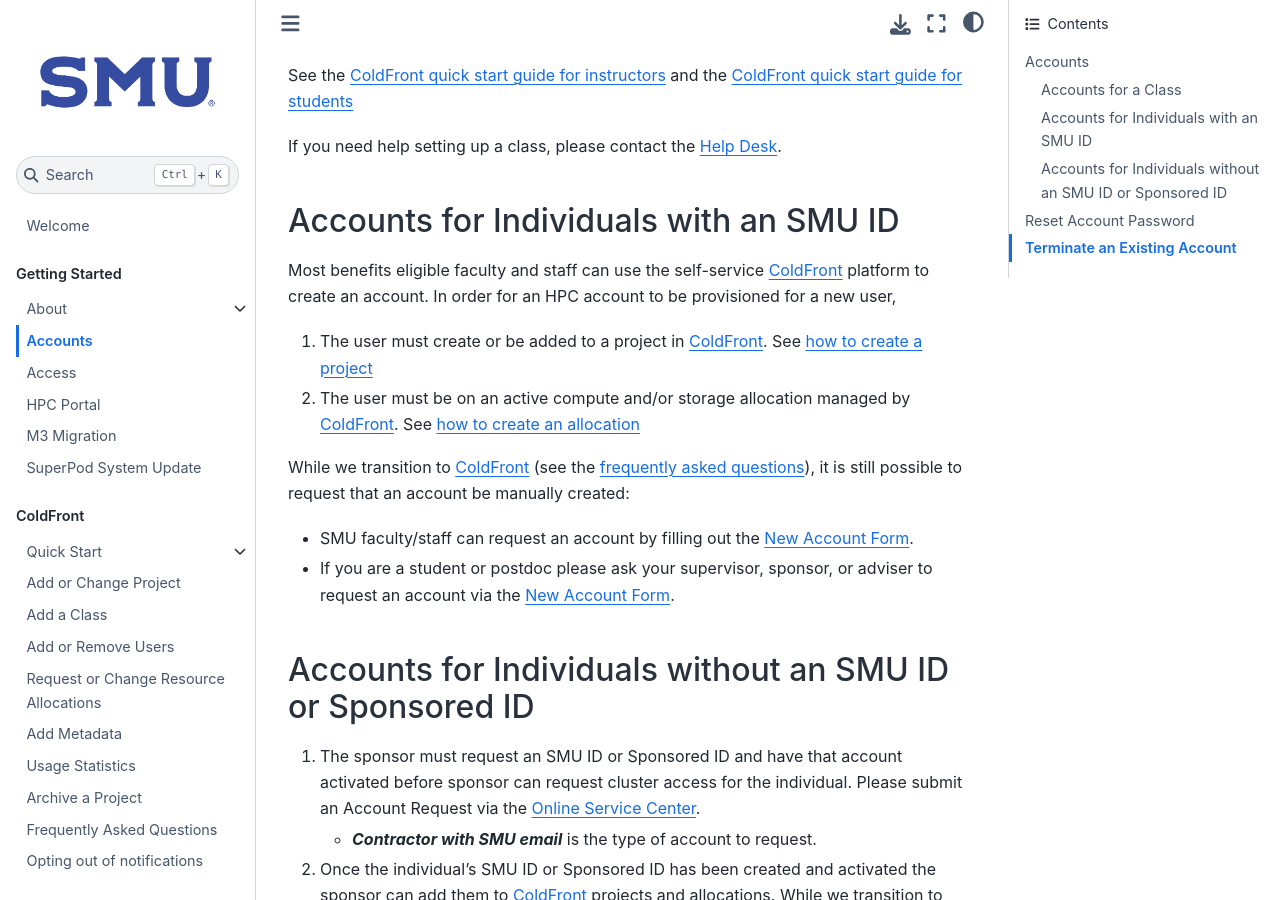
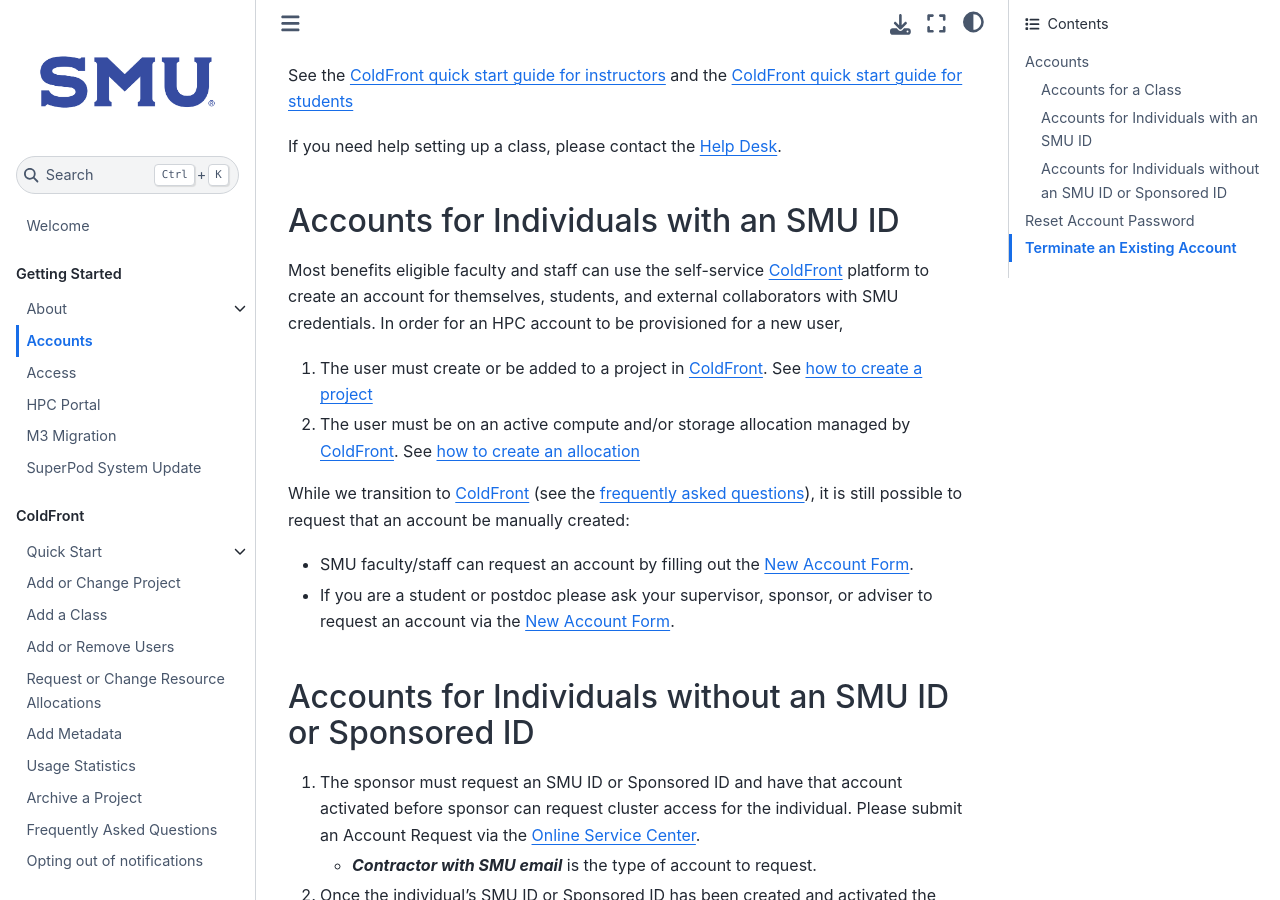
Before and after one commit to SouthernMethodistUniversity/hpc_docs, a Jupyter Book: the page built from docs/accounts.md, in a window 1280 px wide and 900 px high, scrolled down 482 px. Built offline with Jupyter Book 1.0.4 settings and Sphinx 7.4.7 and the Sphinx Book theme 1.1.4, drawn with Linux system fonts in a browser that asks for light colours.

Commit message:
Update accounts.md

```diff
--- a/docs/accounts.md
+++ b/docs/accounts.md
@@ -22,7 +22,8 @@
 ## Accounts for Individuals with an SMU ID
 
 Most benefits eligible faculty and staff can use the self-service
-[ColdFront](https://hpcaccess.smu.edu) platform to create an account.
+[ColdFront](https://hpcaccess.smu.edu) platform to create an account for
+themselves, students, and external collaborators with SMU credentials.
 In order for an HPC account to be provisioned for a new user,
 
 1. The user must create or be added to a project in [ColdFront](https://hpcaccess.smu.edu).
```
